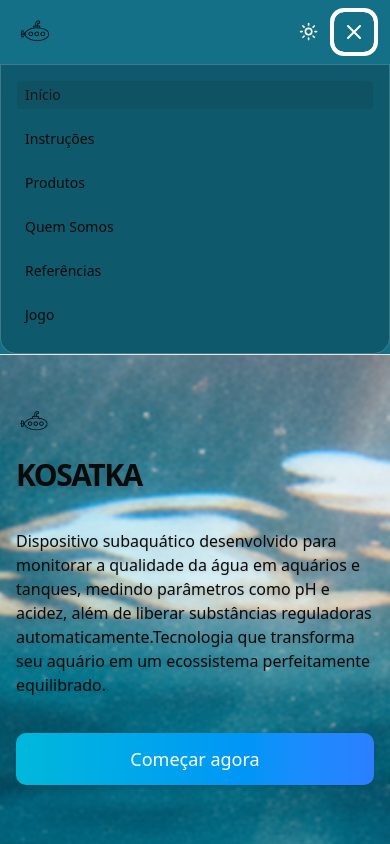
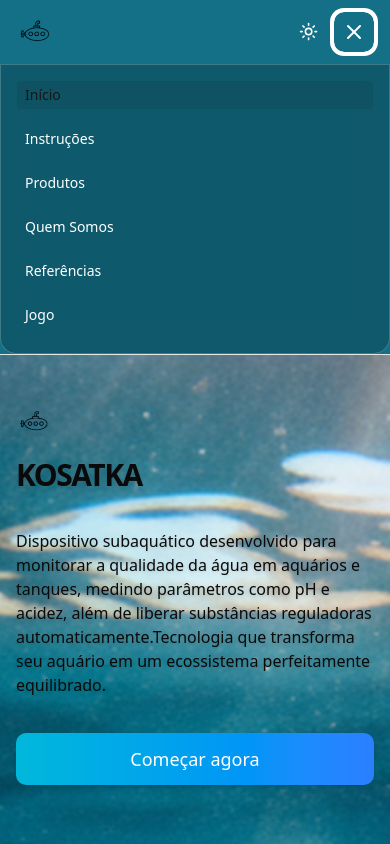
Before and after one commit to mavi1202/Kosatka, a React (Vite) app: page / in a window 390 px wide. Both pictures are taken after a click on the button 354 px from the left and 32 px from the top of the page. Shown: the top 844 px of the page. Built offline with nearby package versions, Linux system fonts and the light colour scheme.

Commit message:
+ mudança

```diff
--- a/src/components/Navigation.jsx
+++ b/src/components/Navigation.jsx
@@ -94,7 +94,7 @@
             "text-sm font-medium transition-colors hover:text-primary px-2 py-1 rounded",
             pathname === item.href
               ? "text-primary bg-primary/10"
-              : "text-foreground"
+              : "text-white"
           )}
           onClick={() => setMobileMenuOpen(false)}
         >
```
